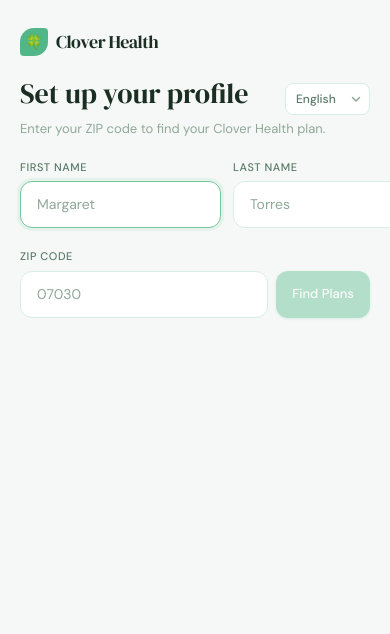
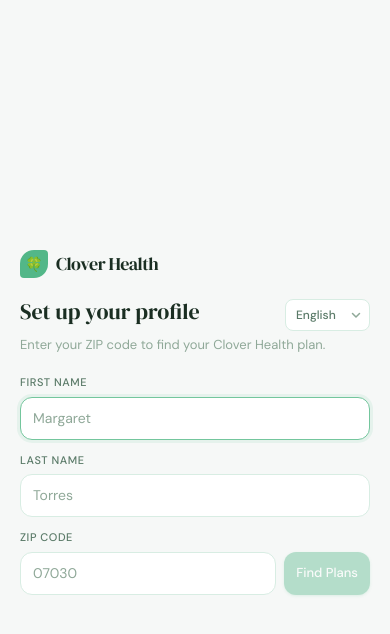
Before and after one commit to lc4490/clovis, a Next.js app: page / in a window 390 px wide. Shown: the top 634 px of the page. Built offline with nearby package versions, Linux system fonts and the light colour scheme.

Commit message:
more mobile help

```diff
--- a/src/components/SetupPage.tsx
+++ b/src/components/SetupPage.tsx
@@ -122,7 +122,7 @@
       </div>
 
       {/* Right form panel */}
-      <div className="flex-1 overflow-y-auto flex flex-col items-center justify-start sm:justify-center p-5 sm:p-8">
+      <div className="flex-1 overflow-y-auto flex flex-col items-center justify-center p-5 sm:p-8">
         <div className="w-full max-w-[420px] py-2 sm:py-0">
           {/* Mobile logo */}
           <div className="flex lg:hidden items-center gap-2 mb-5 sm:mb-8">
@@ -142,7 +142,7 @@
 
           <div className="flex items-baseline justify-between gap-3 mb-1">
             <h2
-              className="text-[28px] text-clover-dark font-normal leading-tight"
+              className="text-[22px] sm:text-[28px] text-clover-dark font-normal leading-tight"
               style={{ fontFamily: "DM Serif Display, serif" }}
             >
               {s.heading}
@@ -170,9 +170,9 @@
           </div>
           <p className="text-[13px] text-clover-muted mb-5 sm:mb-8">{s.subtitle}</p>
 
-          <form onSubmit={plans ? handleSubmit : handleFindPlans} className="flex flex-col gap-5">
-            {/* Name row */}
-            <div className="flex gap-3">
+          <form onSubmit={plans ? handleSubmit : handleFindPlans} className="flex flex-col gap-3 sm:gap-5">
+            {/* Name row — stacked on mobile, side-by-side on sm+ */}
+            <div className="flex flex-col sm:flex-row gap-3">
               <div className="flex-1 flex flex-col gap-1.5">
                 <label className="text-[11px] text-clover-mid uppercase tracking-wider font-medium">
                   {s.firstName}
@@ -182,7 +182,7 @@
                   value={firstName}
                   onChange={(e) => setFirstName(e.target.value)}
                   placeholder={s.firstNamePlaceholder}
-                  className="bg-white border border-clover-border rounded-xl px-4 py-3 text-[14px] text-clover-dark placeholder:text-clover-muted outline-none focus:border-clover-light focus:shadow-[0_0_0_3px_rgba(82,183,136,0.1)] transition-all"
+                  className="bg-white border border-clover-border rounded-xl px-3 py-2.5 sm:px-4 sm:py-3 text-[14px] text-clover-dark placeholder:text-clover-muted outline-none focus:border-clover-light focus:shadow-[0_0_0_3px_rgba(82,183,136,0.1)] transition-all"
                   autoFocus
                 />
               </div>
@@ -195,7 +195,7 @@
                   value={lastName}
                   onChange={(e) => setLastName(e.target.value)}
                   placeholder={s.lastNamePlaceholder}
-                  className="bg-white border border-clover-border rounded-xl px-4 py-3 text-[14px] text-clover-dark placeholder:text-clover-muted outline-none focus:border-clover-light focus:shadow-[0_0_0_3px_rgba(82,183,136,0.1)] transition-all"
+                  className="bg-white border border-clover-border rounded-xl px-3 py-2.5 sm:px-4 sm:py-3 text-[14px] text-clover-dark placeholder:text-clover-muted outline-none focus:border-clover-light focus:shadow-[0_0_0_3px_rgba(82,183,136,0.1)] transition-all"
                 />
               </div>
             </div>
@@ -216,12 +216,12 @@
                     if (plans) { setPlans(null); setSelectedPlanId(null); setPlansError(null); }
                   }}
                   placeholder="07030"
-                  className="flex-1 bg-white border border-clover-border rounded-xl px-4 py-3 text-[14px] text-clover-dark placeholder:text-clover-muted outline-none focus:border-clover-light focus:shadow-[0_0_0_3px_rgba(82,183,136,0.1)] transition-all"
+                  className="flex-1 bg-white border border-clover-border rounded-xl px-3 py-2.5 sm:px-4 sm:py-3 text-[14px] text-clover-dark placeholder:text-clover-muted outline-none focus:border-clover-light focus:shadow-[0_0_0_3px_rgba(82,183,136,0.1)] transition-all"
                 />
                 <button
                   type="submit"
                   disabled={!canFindPlans || loading}
-                  className="px-4 py-3 bg-clover-green text-white rounded-xl text-[13px] font-medium hover:bg-clover-light disabled:opacity-40 disabled:cursor-not-allowed transition-all whitespace-nowrap shadow-[0_1px_3px_rgba(82,183,136,0.4)]"
+                  className="px-3 sm:px-4 py-2.5 sm:py-3 bg-clover-green text-white rounded-xl text-[13px] font-medium hover:bg-clover-light disabled:opacity-40 disabled:cursor-not-allowed transition-all whitespace-nowrap shadow-[0_1px_3px_rgba(82,183,136,0.4)]"
                 >
                   {loading ? s.searching : s.findPlans}
                 </button>
@@ -247,7 +247,7 @@
                         key={p.id}
                         type="button"
                         onClick={() => setSelectedPlanId(p.id)}
-                        className={`w-full text-left rounded-xl border px-4 py-3 transition-all flex items-center justify-between gap-3 ${
+                        className={`w-full text-left rounded-xl border px-3 py-2.5 sm:px-4 sm:py-3 transition-all flex items-center justify-between gap-2 sm:gap-3 ${
                           isSelected
                             ? "border-clover-green bg-[rgba(82,183,136,0.06)] shadow-[0_0_0_2px_rgba(82,183,136,0.25)]"
                             : "border-clover-border bg-white hover:border-clover-light"
```
